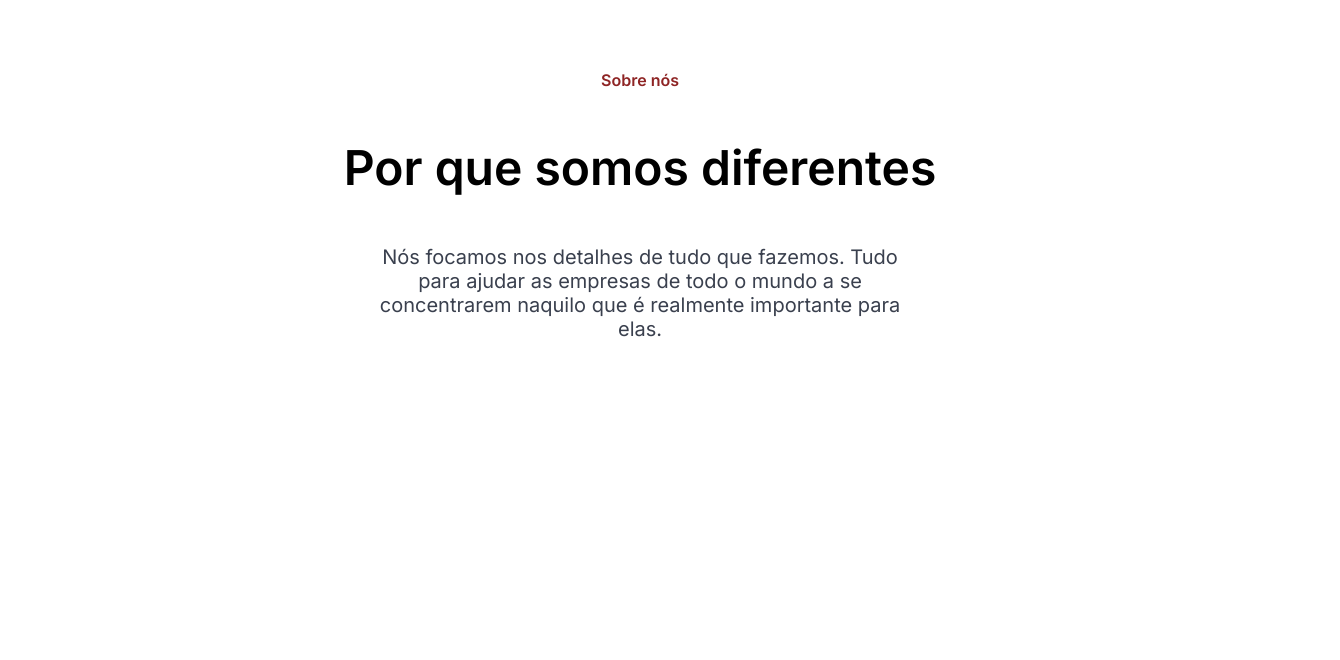
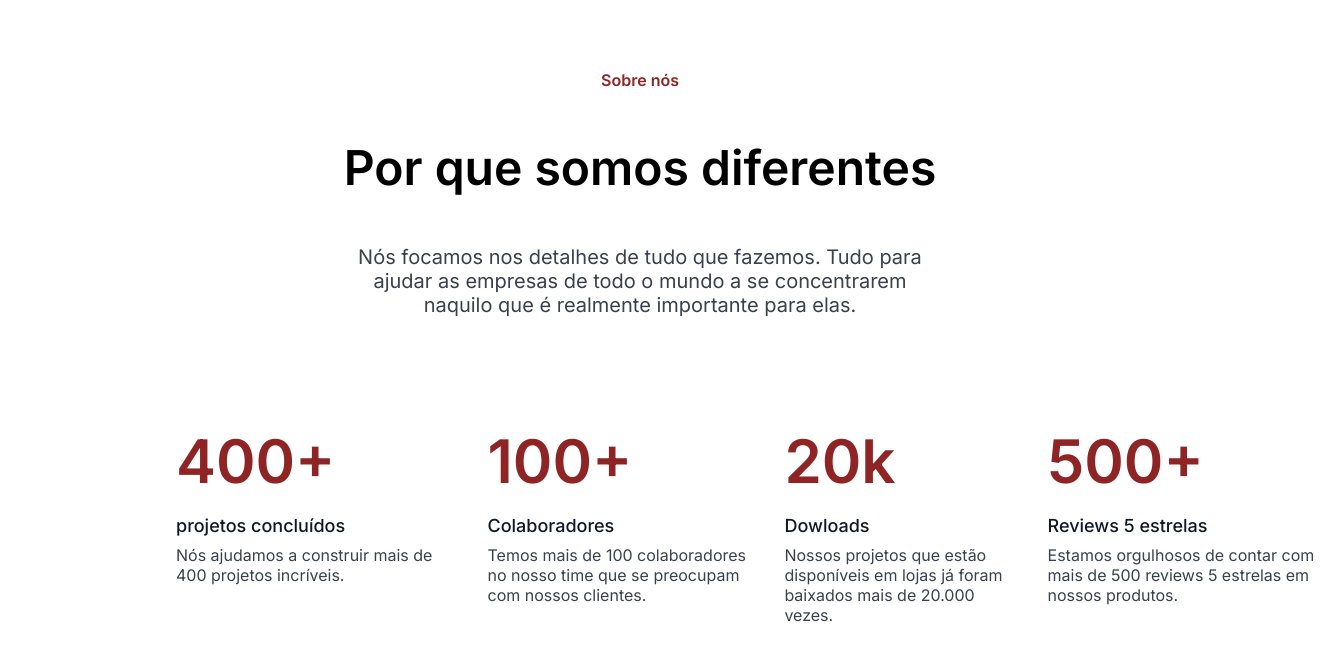
Before and after one commit to AlanAlves0/OptimusTech, a plain HTML site: page index.html in a window 1280 px wide. Shown: the part 110-770 px from the top of the page, 1340 px wide, since content can reach past the window. Drawn offline with Linux system fonts and the light colour scheme.

Commit message:
adicionando lista

```diff
--- a/index.html
+++ b/index.html
@@ -40,8 +40,34 @@
             <span class="conteudo_generico">Sobre nós</span>
             <h2 class="conteudo_paragrafo">Por que somos diferentes</h2>
             <p class="conteudo_texto">Nós focamos nos detalhes de tudo que fazemos. Tudo para ajudar as empresas de todo o mundo a se concentrarem naquilo que é realmente importante para elas.</p>
+        </div>
 
-        </div>
+        <section class="container_item">
+            <ul class="conteudo-itens">
+                <li class="item-principal">
+                    <h2 class="item_titulo">400+</h2>
+                    <p class="item_texto">projetos concluídos</p>
+                    <p class="item_texto2">Nós ajudamos a construir mais de 400 projetos incríveis.</p>
+                </li>
+
+                <li class="item-principal">
+                    <h2 class="item_titulo">100+</h2>
+                    <p class="item_texto">Colaboradores</p>
+                    <p class="item_texto2">Temos mais de 100 colaboradores no nosso time que se preocupam com nossos clientes.</p>
+                </li>
+
+                <li class="item-principal">
+                    <h2 class="item_titulo">20k</h2>
+                    <p class="item_texto">Dowloads</p>
+                    <p class="item_texto2">Nossos projetos que estão disponíveis em lojas já foram baixados mais de 20.000 vezes.</p>
+                </li>
+                <li class="item-principal">
+                    <h2 class="item_titulo">500+</h2>
+                    <p class="item_texto">Reviews 5 estrelas</p>
+                    <p class="item_texto2">Estamos orgulhosos de contar com mais de 500 reviews 5 estrelas em nossos produtos.</p>
+                </li>
+            </ul>
+        </section>
 
 
     </main>
--- a/style.css
+++ b/style.css
@@ -1,5 +1,6 @@
 @import url("styles/header.css");
 @import url("styles/conteudo.css");
+@import url("styles/analises.css");
 
 :root{
 
@@ -7,6 +8,7 @@
     --preto-claro:#667085;
     --branco:#ffffff;
     --vermelho: #8E2424;
+    --azul: #101828;
 
     --fonte-principal: "Inter"
 }
--- /dev/null
+++ b/styles/analises.css
@@ -0,0 +1,35 @@
+.container_item{
+    align-items: center;
+    width: 75%;
+    margin: auto;
+}
+.conteudo-itens{
+    display: flex;
+}
+
+.item-principal{
+    list-style-type: none;
+    padding: 1em;
+
+}
+
+.item_titulo{
+    font-size: 60px;
+    font-weight: 600;
+    color: var(--vermelho);
+    margin-top: 1em;
+    margin-right: 2em;
+    margin-bottom: 0.3em;
+}
+
+.item_texto{
+    font-size: 18px;
+    font-weight: 500;
+    color: var(--azul);
+    margin-bottom: 0.5em;
+}
+
+.item_texto2{
+
+    color: var(--cinza-claro);
+}
--- a/styles/conteudo.css
+++ b/styles/conteudo.css
@@ -18,7 +18,7 @@
 
 .conteudo_texto{
     margin: auto;
-    width: 44%;
+    width: 46%;
     font-size: 20px;
     color: var(--cinza-claro);
 }
```
